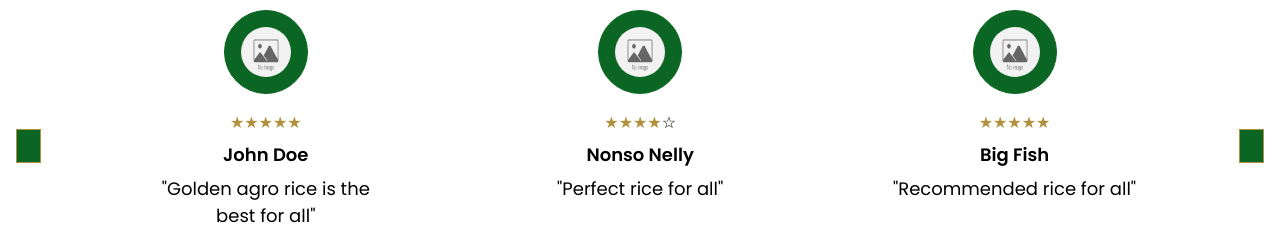
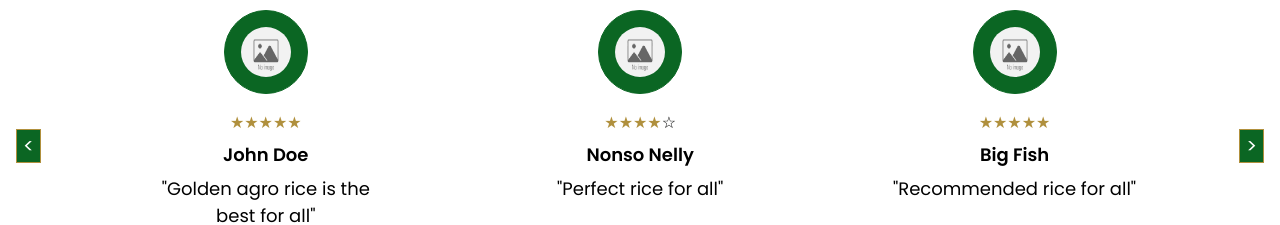
Before and after one commit to esnonso/goldenAgro, a Next.js app: page / in a window 1280 px wide. Shown: the part 2540-2765 px from the top of the page. Built offline with nearby package versions, Linux system fonts and the light colour scheme; no server answers; the database is empty.

Commit message:
More improvements

```diff
--- a/Components/Homepage/reviews.js
+++ b/Components/Homepage/reviews.js
@@ -105,7 +105,6 @@ const Reviews = () => {
             font="20px"
             height={"fit-content"}
             click={decreaseCountHandler}
-            color={"#0b6623"}
           />
         </Container>
         <Container alignItems="center" width="90%" margin="0 auto 0 auto">
@@ -157,7 +156,6 @@ const Reviews = () => {
             font="20px"
             height={"fit-content"}
             click={increaseCountHandler}
-            color={"#0b6623"}
           />
         </Container>
       </Container>
```
